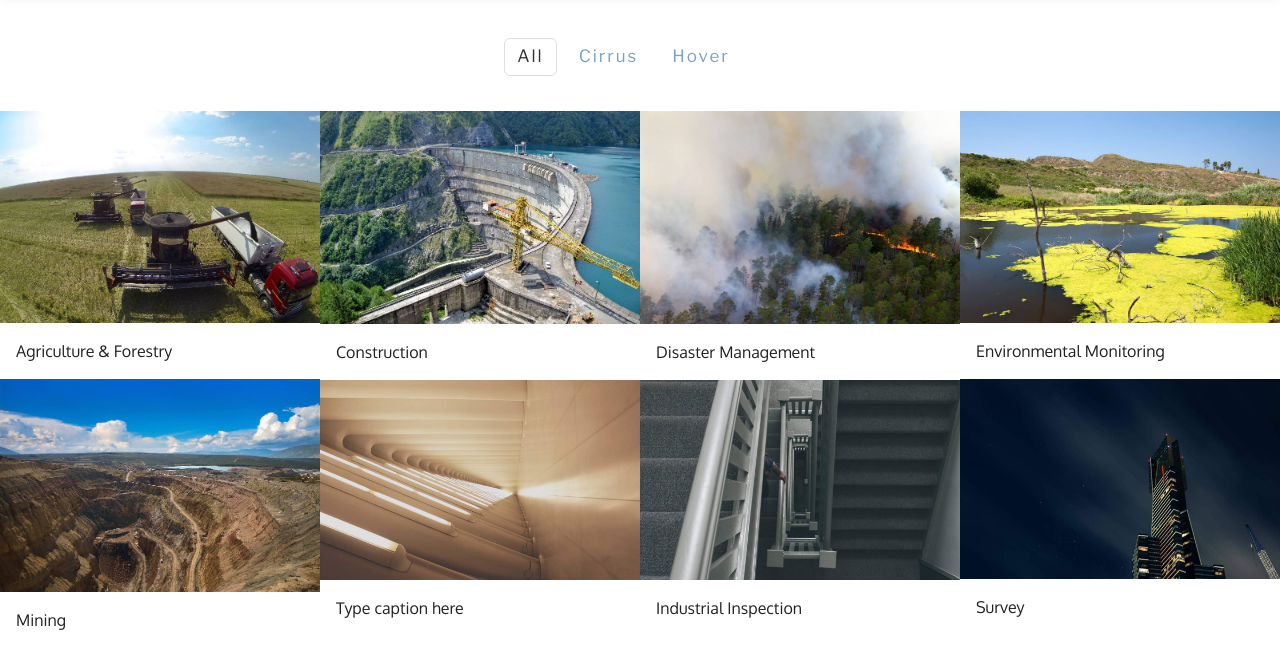
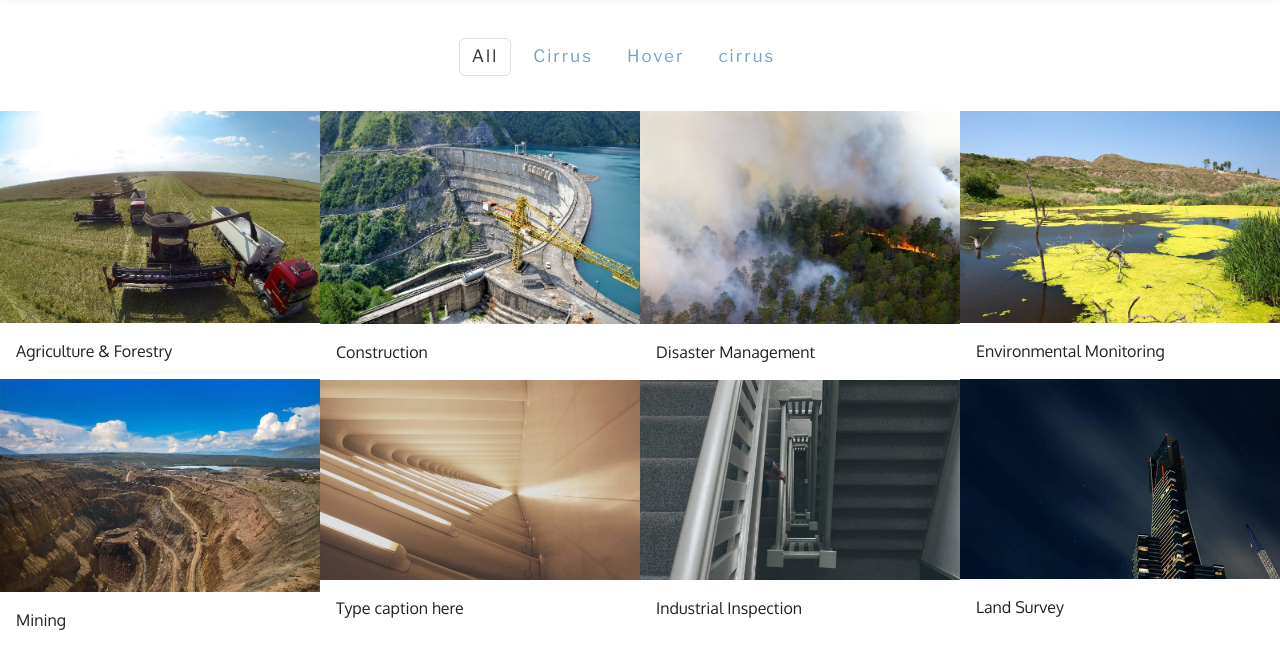
Before and after one commit to skyhighuav/mobirise, a plain HTML site: page Overview Applications.html in a window 1280 px wide. Shown: the part 93-762 px from the top of the page. Drawn offline with nearby package versions, Linux system fonts and the light colour scheme; files whose address does not match are found by name.

Commit message:
create github pages

```diff
--- a/Overview Applications.html
+++ b/Overview Applications.html
@@ -104,7 +104,7 @@
                         </div>
 
                         <span class="mbr-gallery-title display-6">Disaster Management</span>
-                    </div><div class="mbr-gallery-item mbr-gallery-item__mobirise3 mbr-gallery-item--p0" data-tags="Cirrus, Hover" data-video-url="false">
+                    </div><div class="mbr-gallery-item mbr-gallery-item__mobirise3 mbr-gallery-item--p0" data-tags="cirrus" data-video-url="false">
                         <div href="#lb-gallery1-z" data-slide-to="3" data-toggle="modal">
 
 
@@ -126,7 +126,7 @@
                         </div>
 
                         <span class="mbr-gallery-title display-6">Mining</span>
-                    </div><div class="mbr-gallery-item mbr-gallery-item__mobirise3 mbr-gallery-item--p0" data-tags="" data-video-url="false">
+                    </div><div class="mbr-gallery-item mbr-gallery-item__mobirise3 mbr-gallery-item--p0" data-tags="Cirrus" data-video-url="false">
                         <div href="#lb-gallery1-z" data-slide-to="5" data-toggle="modal">
 
 
@@ -136,7 +136,7 @@
                             <span class="mbri-search"></span>
                         </div>
 
-                        <span class="mbr-gallery-title display-6">Survey</span>
+                        <span class="mbr-gallery-title display-6">Land Survey</span>
                     </div><div class="mbr-gallery-item mbr-gallery-item__mobirise3 mbr-gallery-item--p0" data-tags="" data-video-url="false">
                         <div href="#lb-gallery1-z" data-slide-to="6" data-toggle="modal">
 
```
Also changed, not shown: 1 other file.
